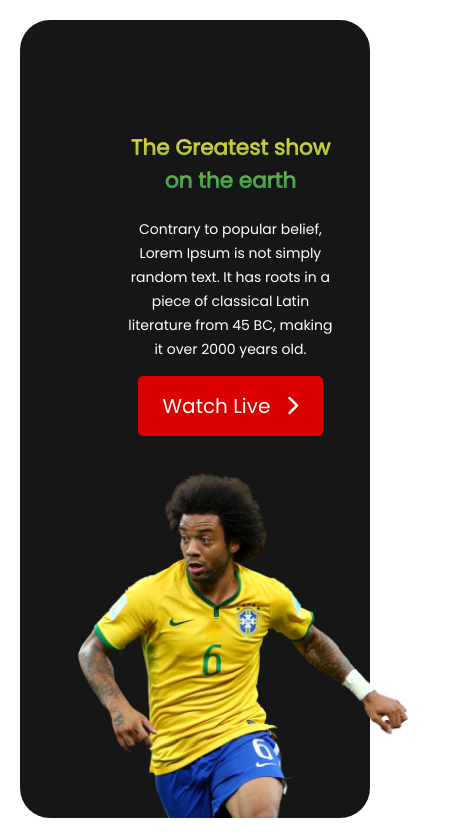
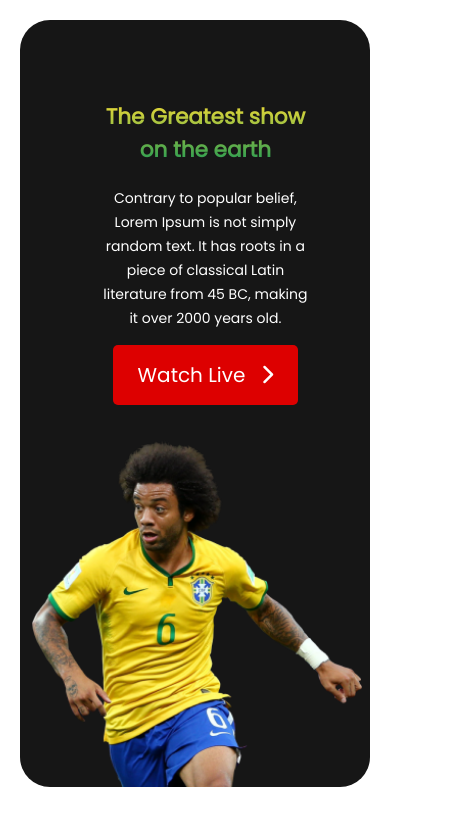
Before and after one commit to SkrChowdhury/world-cup, a plain HTML site: page index.html in a window 390 px wide. Shown: the top 834 px of the page, 454 px wide, since content can reach past the window. Drawn offline with Linux system fonts and the light colour scheme.

Commit message:
responsiveness done for home page

```diff
--- a/styles/style.css
+++ b/styles/style.css
@@ -393,7 +393,7 @@ footer hr {
     }
 
     .banner-info {
-        justify-items: center;
+        margin: 80px;
         text-align: center;
         margin-bottom: 50px;
     }
@@ -410,9 +410,9 @@ footer hr {
     }
 
     .banner-image {
-        width: 100%;
-        text-align: center;
+        width: auto;
         margin-top: 0;
+
     }
 
 
```
